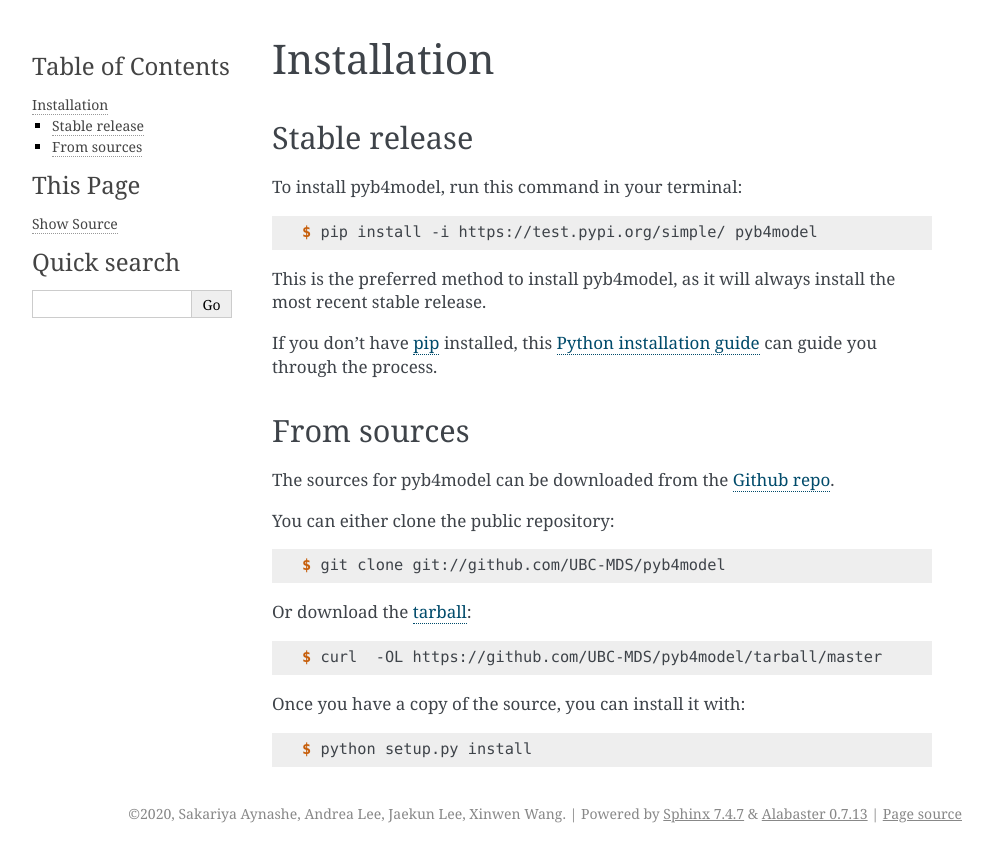
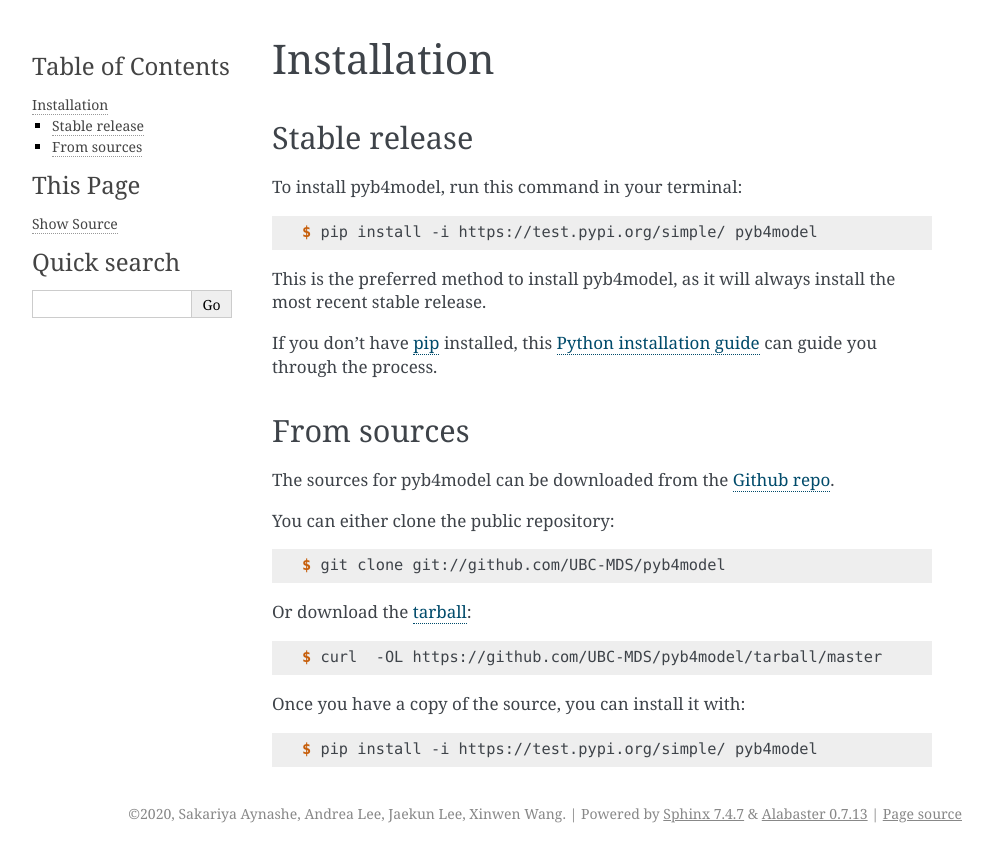
Before and after one commit to UBC-MDS/pyb4model, a Sphinx documentation site: the page built from docs/installation.rst, in a window 1280 px wide. Shown: the top 862 px of the page, without its empty margins (148-1141 px from the left). Built offline with Sphinx 7.4.7, drawn with Linux system fonts in a browser that asks for light colours; pages that are not in the unit, such as notebooks, are missing from menus.

Commit message:
Installation file updated

```diff
--- a/docs/installation.rst
+++ b/docs/installation.rst
@@ -44,7 +44,7 @@
 
 .. code-block:: console
 
-    $ python setup.py install
+    $ pip install -i https://test.pypi.org/simple/ pyb4model
 
 
 .. _Github repo: https://github.com/UBC-MDS/pyb4model
```
